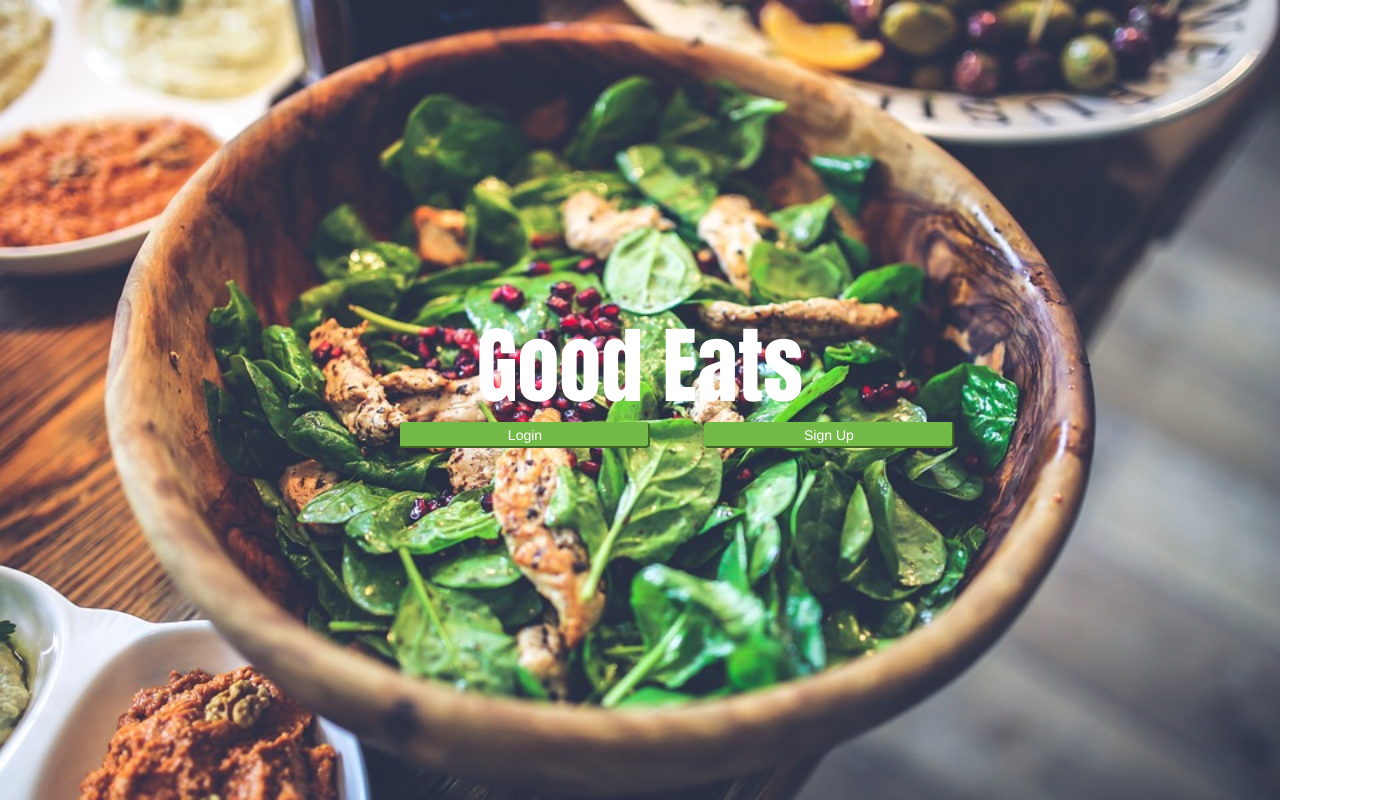
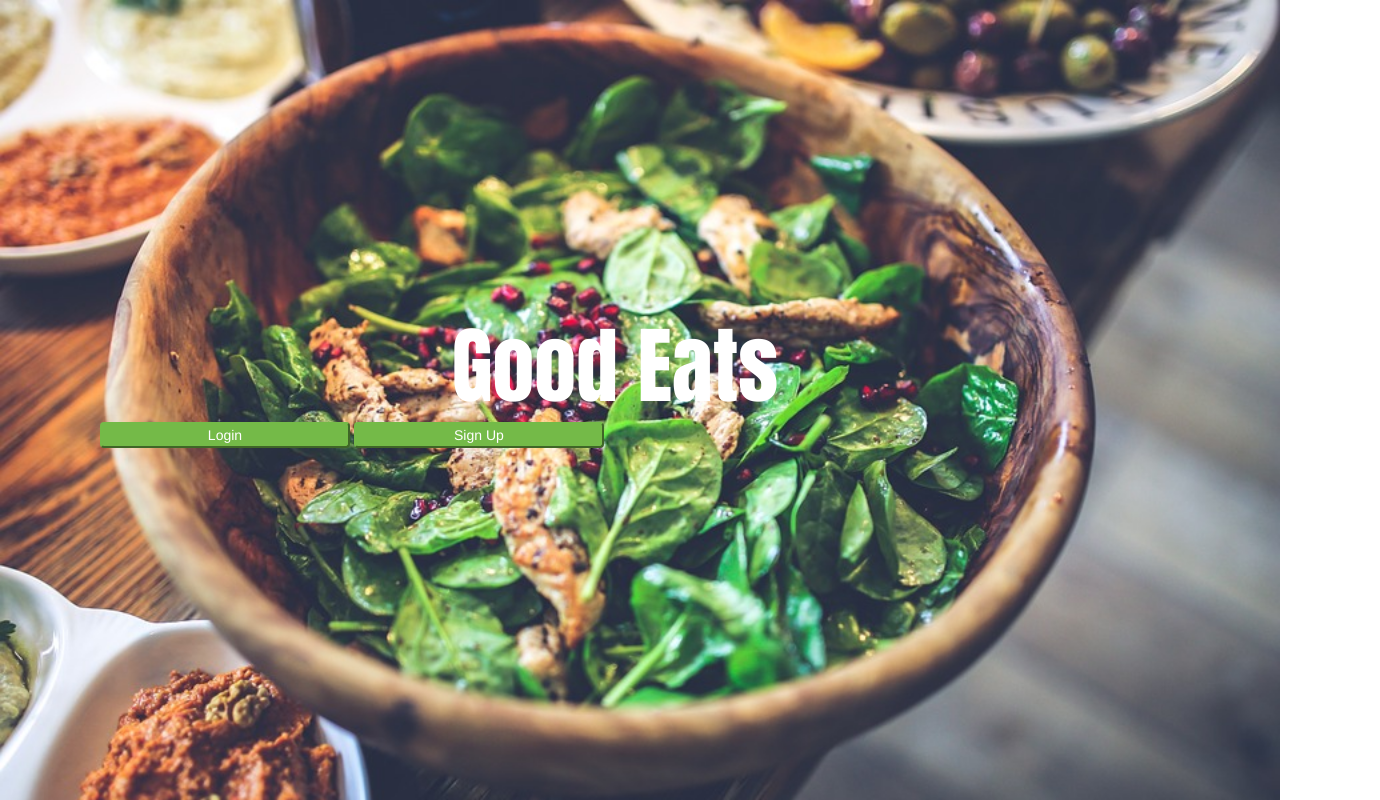
Before and after one commit to stephystuff/good-eats, a website: page src/index.html in a window 1280 px wide. Shown: the whole page, 1380 px wide, since content can reach past the window. Drawn offline with nearby package versions, Linux system fonts and the light colour scheme; some packages are replaced by stand-ins of ours; files that its build step writes are made by us from their sources.

Commit message:
added responsive styling for tablet and desktop styles for homepage.

```diff
--- a/src/sass/_homepage.scss
+++ b/src/sass/_homepage.scss
@@ -2,23 +2,7 @@ body{
   background-image: url('../images/salad.jpg');
   background-size: cover;
   background-repeat: no-repeat;
-
 }
-
-// div{
-//   position: relative;
-//   width: 100%;
-// }
-//
-// div img::after{
-//   content: "";
-//   background-image: url('../images/salad.jpg');
-//   position: absolute;
-//   left: 0;
-//   top: 0;
-//   width: 100%;
-//   opacity: 0.6;
-// }
 
 .title{
   color: #fff;
@@ -33,7 +17,7 @@ body{
   width: 250px;
   border-radius: 4px;
   color: #fff;
-  margin-left: 400px;
+  // margin-left: 400px;
 }
 
 .sign-up{
@@ -42,7 +26,48 @@ body{
   width: 250px;
   border-radius: 4px;
   color: #fff;
-  margin-left: 50px;
+  // margin-left: 50px;
+}
+
+.home-buttons{
+ margin-right: 300px;
+}
+
+// .homepage{
+//   position: absolute;
+//   top: 50%;
+//   // margin: auto;
+//   margin-top: -100px;
+//   width: 100%;
+// }
+
+// Responsive Styles //
+
+/* tablet styles */
+@media screen and (min-width: 768px) {
+  .title{
+    color: #fff;
+    font-family: $homepageFont;
+    font-size: 6em;
+    text-align: center;
+    margin-right: 250px;
+  }
+
+  .login {
+    background-color: $homepageButtonColor;
+    border-color: $homepageButtonColor;
+    width: 250px;
+    border-radius: 4px;
+    color: #fff;
+  }
+
+  .sign-up{
+    display: inline;
+    background-color: $homepageButtonColor;
+    border-color: $homepageButtonColor;
+    width: 250px;
+    border-radius: 4px;
+    color: #fff;
   }
 
   .homepage{
@@ -51,4 +76,21 @@ body{
     // margin: auto;
     margin-top: -100px;
     width: 100%;
+    margin-left: 100px;
   }
+
+  .home-buttons{
+    margin-left: 125px;
+  }
+
+}
+
+/* Desktop Styles */
+@media screen and (min-width: 1024px) {
+  .title{
+    color: #fff;
+    font-family: $homepageFont;
+    font-size: 6em;
+    text-align: center;
+  }
+}
```
Lines whose indentation alone changed are shown as unchanged.
